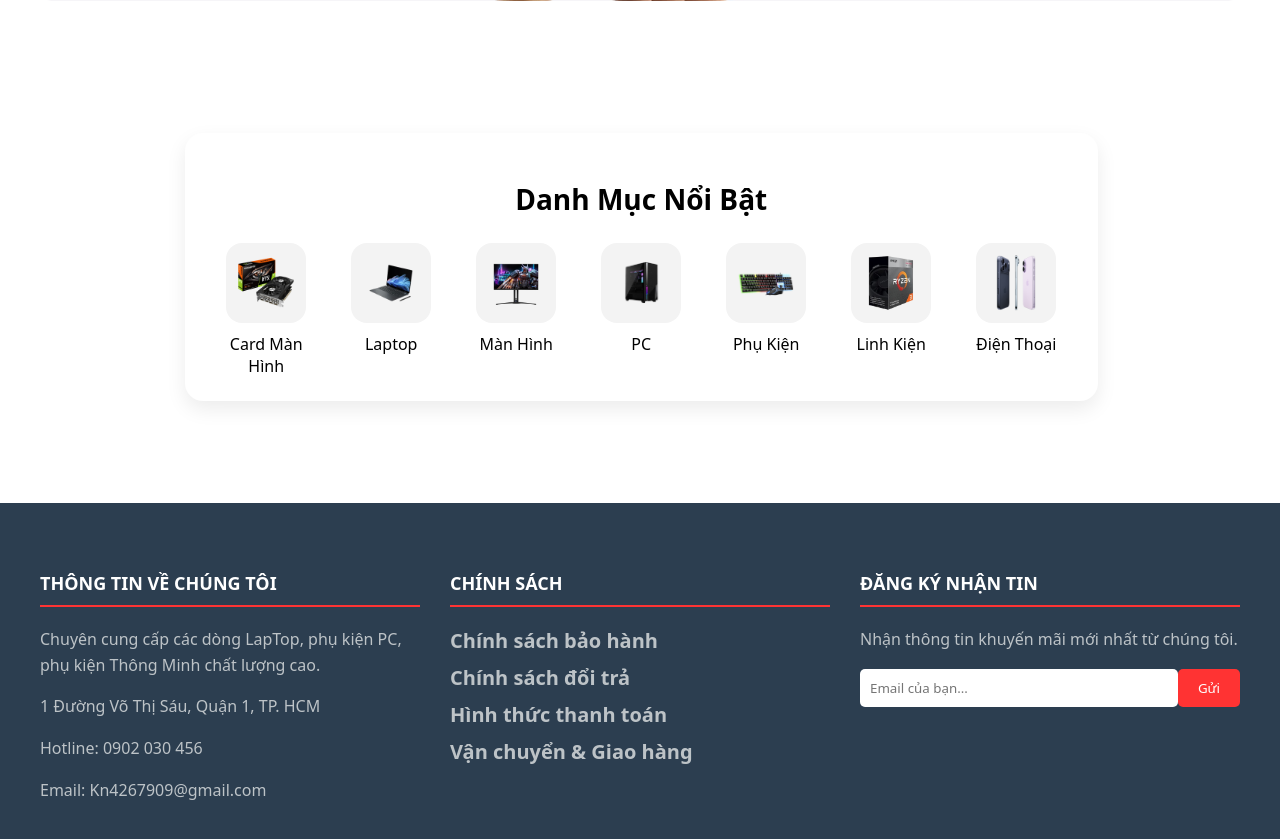
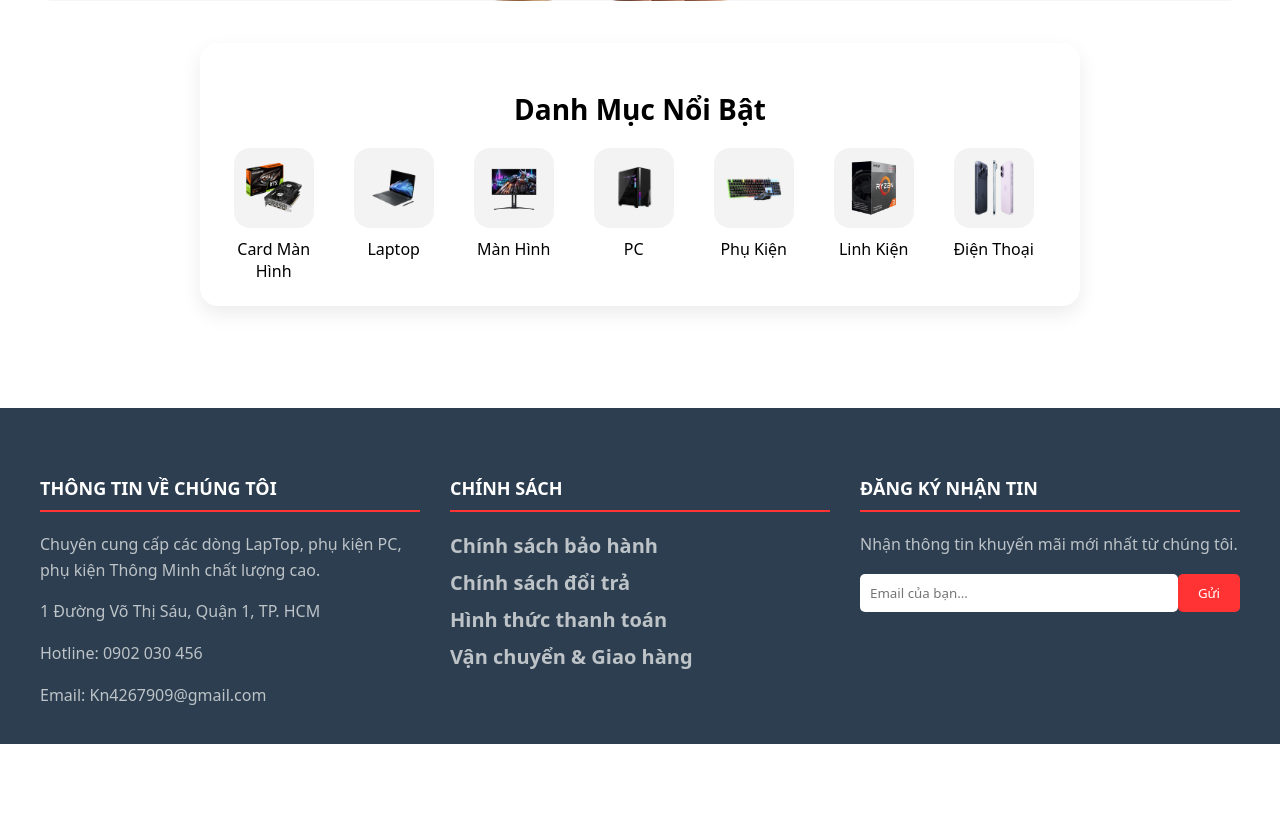
Before and after one commit to 123e-123e/web-ban-phu-kien, a PHP site: page / in a window 1280 px wide. Shown: the part 829-1668 px from the top of the page. After the commit the page ends 1573 px from the top, so only its background shows below. Run offline with PHP 8.4, Linux system fonts and the light colour scheme.

Commit message:
Update danhmuc.php

```diff
--- a/main/danhmuc.php
+++ b/main/danhmuc.php
@@ -1,14 +1,14 @@
 <!-- Danh mục nổi bật -->
-<div style="background: #fff; border-radius: 18px; padding: 24px; width: 95%; margin: 20px auto; box-shadow: 0 8px 20px rgba(0,0,0,0.08); text-align: center;">
+<div style="background: #fff; border-radius: 18px; padding: 24px; max-width: 1500px; margin: -70px auto 20px; box-shadow: 0 8px 20px rgba(0,0,0,0.08); position: relative; z-index: 2;">
 
-    <h2 style="font-size: 28px; font-weight: bold; margin-bottom: 25px;">
-        Danh Mục Nổi Bật
-    </h2>
+    <h2 style="font-size: 28px; font-weight: bold; margin-bottom: 20px; text-align: center;">
+    Danh Mục Nổi Bật
+</h2>
 
-    <div style="display: flex; flex-wrap: wrap; gap: 25px; justify-content: center;">
+    <div style="display: flex; flex-wrap: wrap; gap: 20px;">
 
         <!-- ITEM -->
-        <div style="flex: 0 0 calc(12.5% - 25px); min-width: 100px; text-align: center; cursor: pointer;"
+        <div style="flex: 0 0 calc(12.5% - 20px); min-width: 100px; text-align: center; cursor: pointer;"
              onmouseover="this.querySelector('.box').style.transform='translateY(-8px)'; this.querySelector('.box').style.background='#ffecec'; this.querySelector('.box').style.boxShadow='0 6px 15px rgba(0,0,0,0.1)'; this.querySelector('img').style.transform='scale(1.15)'; this.querySelector('.text').style.color='red';"
              onmouseout="this.querySelector('.box').style.transform='translateY(0)'; this.querySelector('.box').style.background='#f3f3f3'; this.querySelector('.box').style.boxShadow='none'; this.querySelector('img').style.transform='scale(1)'; this.querySelector('.text').style.color='#000';">
 
@@ -19,61 +19,61 @@
         </div>
 
         <!-- COPY ITEM -->
-        <div style="flex: 0 0 calc(12.5% - 25px); min-width: 100px; text-align: center; cursor: pointer;"
+        <div style="flex: 0 0 calc(12.5% - 20px); min-width: 100px; text-align: center; cursor: pointer;"
              onmouseover="this.querySelector('.box').style.transform='translateY(-8px)'; this.querySelector('.box').style.background='#ffecec'; this.querySelector('.box').style.boxShadow='0 6px 15px rgba(0,0,0,0.1)'; this.querySelector('img').style.transform='scale(1.15)'; this.querySelector('.text').style.color='red';"
              onmouseout="this.querySelector('.box').style.transform='translateY(0)'; this.querySelector('.box').style.background='#f3f3f3'; this.querySelector('.box').style.boxShadow='none'; this.querySelector('img').style.transform='scale(1)'; this.querySelector('.text').style.color='#000';">
 
-            <div class="box" style="width: 80px; height: 80px; background: #f3f3f3; border-radius: 16px; margin: 0 auto 10px; display: flex; align-items: center; justify-content: center; overflow: hidden;">
+            <div class="box" style="width: 80px; height: 80px; background: #f3f3f3; border-radius: 16px; margin: 0 auto 10px; display: flex; align-items: center; justify-content: center; overflow: hidden; transition: 0.3s;">
                 <img src="img/danhmuc/lt.webp" style="width: 70%; height: 70%; object-fit: contain;">
             </div>
             <div class="text">Laptop</div>
         </div>
 
-        <div style="flex: 0 0 calc(12.5% - 25px); min-width: 100px; text-align: center; cursor: pointer;"
+        <div style="flex: 0 0 calc(12.5% - 20px); min-width: 100px; text-align: center; cursor: pointer;"
              onmouseover="this.querySelector('.box').style.transform='translateY(-8px)'; this.querySelector('.box').style.background='#ffecec'; this.querySelector('.box').style.boxShadow='0 6px 15px rgba(0,0,0,0.1)'; this.querySelector('img').style.transform='scale(1.15)'; this.querySelector('.text').style.color='red';"
              onmouseout="this.querySelector('.box').style.transform='translateY(0)'; this.querySelector('.box').style.background='#f3f3f3'; this.querySelector('.box').style.boxShadow='none'; this.querySelector('img').style.transform='scale(1)'; this.querySelector('.text').style.color='#000';">
 
-            <div class="box" style="width: 80px; height: 80px; background: #f3f3f3; border-radius: 16px; margin: 0 auto 10px; display: flex; align-items: center; justify-content: center; overflow: hidden;">
+            <div class="box" style="width: 80px; height: 80px; background: #f3f3f3; border-radius: 16px; margin: 0 auto 10px; display: flex; align-items: center; justify-content: center; overflow: hidden; transition: 0.3s;">
                 <img src="img/danhmuc/mh.png" style="width: 70%; height: 70%; object-fit: contain;">
             </div>
             <div class="text">Màn Hình</div>
         </div>
 
-        <div style="flex: 0 0 calc(12.5% - 25px); min-width: 100px; text-align: center; cursor: pointer;"
+        <div style="flex: 0 0 calc(12.5% - 20px); min-width: 100px; text-align: center; cursor: pointer;"
              onmouseover="this.querySelector('.box').style.transform='translateY(-8px)'; this.querySelector('.box').style.background='#ffecec'; this.querySelector('.box').style.boxShadow='0 6px 15px rgba(0,0,0,0.1)'; this.querySelector('img').style.transform='scale(1.15)'; this.querySelector('.text').style.color='red';"
              onmouseout="this.querySelector('.box').style.transform='translateY(0)'; this.querySelector('.box').style.background='#f3f3f3'; this.querySelector('.box').style.boxShadow='none'; this.querySelector('img').style.transform='scale(1)'; this.querySelector('.text').style.color='#000';">
 
-            <div class="box" style="width: 80px; height: 80px; background: #f3f3f3; border-radius: 16px; margin: 0 auto 10px; display: flex; align-items: center; justify-content: center; overflow: hidden;">
+            <div class="box" style="width: 80px; height: 80px; background: #f3f3f3; border-radius: 16px; margin: 0 auto 10px; display: flex; align-items: center; justify-content: center; overflow: hidden; transition: 0.3s;">
                 <img src="img/danhmuc/pc.png" style="width: 70%; height: 70%; object-fit: contain;">
             </div>
             <div class="text">PC</div>
         </div>
 
-        <div style="flex: 0 0 calc(12.5% - 25px); min-width: 100px; text-align: center; cursor: pointer;"
+        <div style="flex: 0 0 calc(12.5% - 20px); min-width: 100px; text-align: center; cursor: pointer;"
              onmouseover="this.querySelector('.box').style.transform='translateY(-8px)'; this.querySelector('.box').style.background='#ffecec'; this.querySelector('.box').style.boxShadow='0 6px 15px rgba(0,0,0,0.1)'; this.querySelector('img').style.transform='scale(1.15)'; this.querySelector('.text').style.color='red';"
              onmouseout="this.querySelector('.box').style.transform='translateY(0)'; this.querySelector('.box').style.background='#f3f3f3'; this.querySelector('.box').style.boxShadow='none'; this.querySelector('img').style.transform='scale(1)'; this.querySelector('.text').style.color='#000';">
 
-            <div class="box" style="width: 80px; height: 80px; background: #f3f3f3; border-radius: 16px; margin: 0 auto 10px; display: flex; align-items: center; justify-content: center; overflow: hidden;">
+            <div class="box" style="width: 80px; height: 80px; background: #f3f3f3; border-radius: 16px; margin: 0 auto 10px; display: flex; align-items: center; justify-content: center; overflow: hidden; transition: 0.3s;">
                 <img src="img/danhmuc/pk.png" style="width: 70%; height: 70%; object-fit: contain;">
             </div>
             <div class="text">Phụ Kiện</div>
         </div>
 
-        <div style="flex: 0 0 calc(12.5% - 25px); min-width: 100px; text-align: center; cursor: pointer;"
+        <div style="flex: 0 0 calc(12.5% - 20px); min-width: 100px; text-align: center; cursor: pointer;"
              onmouseover="this.querySelector('.box').style.transform='translateY(-8px)'; this.querySelector('.box').style.background='#ffecec'; this.querySelector('.box').style.boxShadow='0 6px 15px rgba(0,0,0,0.1)'; this.querySelector('img').style.transform='scale(1.15)'; this.querySelector('.text').style.color='red';"
              onmouseout="this.querySelector('.box').style.transform='translateY(0)'; this.querySelector('.box').style.background='#f3f3f3'; this.querySelector('.box').style.boxShadow='none'; this.querySelector('img').style.transform='scale(1)'; this.querySelector('.text').style.color='#000';">
 
-            <div class="box" style="width: 80px; height: 80px; background: #f3f3f3; border-radius: 16px; margin: 0 auto 10px; display: flex; align-items: center; justify-content: center; overflow: hidden;">
+            <div class="box" style="width: 80px; height: 80px; background: #f3f3f3; border-radius: 16px; margin: 0 auto 10px; display: flex; align-items: center; justify-content: center; overflow: hidden; transition: 0.3s;">
                 <img src="img/danhmuc/cpu.png" style="width: 70%; height: 70%; object-fit: contain;">
             </div>
             <div class="text">Linh Kiện</div>
         </div>
 
-        <div style="flex: 0 0 calc(12.5% - 25px); min-width: 100px; text-align: center; cursor: pointer;"
+        <div style="flex: 0 0 calc(12.5% - 20px); min-width: 100px; text-align: center; cursor: pointer;"
              onmouseover="this.querySelector('.box').style.transform='translateY(-8px)'; this.querySelector('.box').style.background='#ffecec'; this.querySelector('.box').style.boxShadow='0 6px 15px rgba(0,0,0,0.1)'; this.querySelector('img').style.transform='scale(1.15)'; this.querySelector('.text').style.color='red';"
              onmouseout="this.querySelector('.box').style.transform='translateY(0)'; this.querySelector('.box').style.background='#f3f3f3'; this.querySelector('.box').style.boxShadow='none'; this.querySelector('img').style.transform='scale(1)'; this.querySelector('.text').style.color='#000';">
 
-            <div class="box" style="width: 80px; height: 80px; background: #f3f3f3; border-radius: 16px; margin: 0 auto 10px; display: flex; align-items: center; justify-content: center; overflow: hidden;">
+            <div class="box" style="width: 80px; height: 80px; background: #f3f3f3; border-radius: 16px; margin: 0 auto 10px; display: flex; align-items: center; justify-content: center; overflow: hidden; transition: 0.3s;">
                 <img src="img/danhmuc/ip.png" style="width: 70%; height: 70%; object-fit: contain;">
             </div>
             <div class="text">Điện Thoại</div>
```
